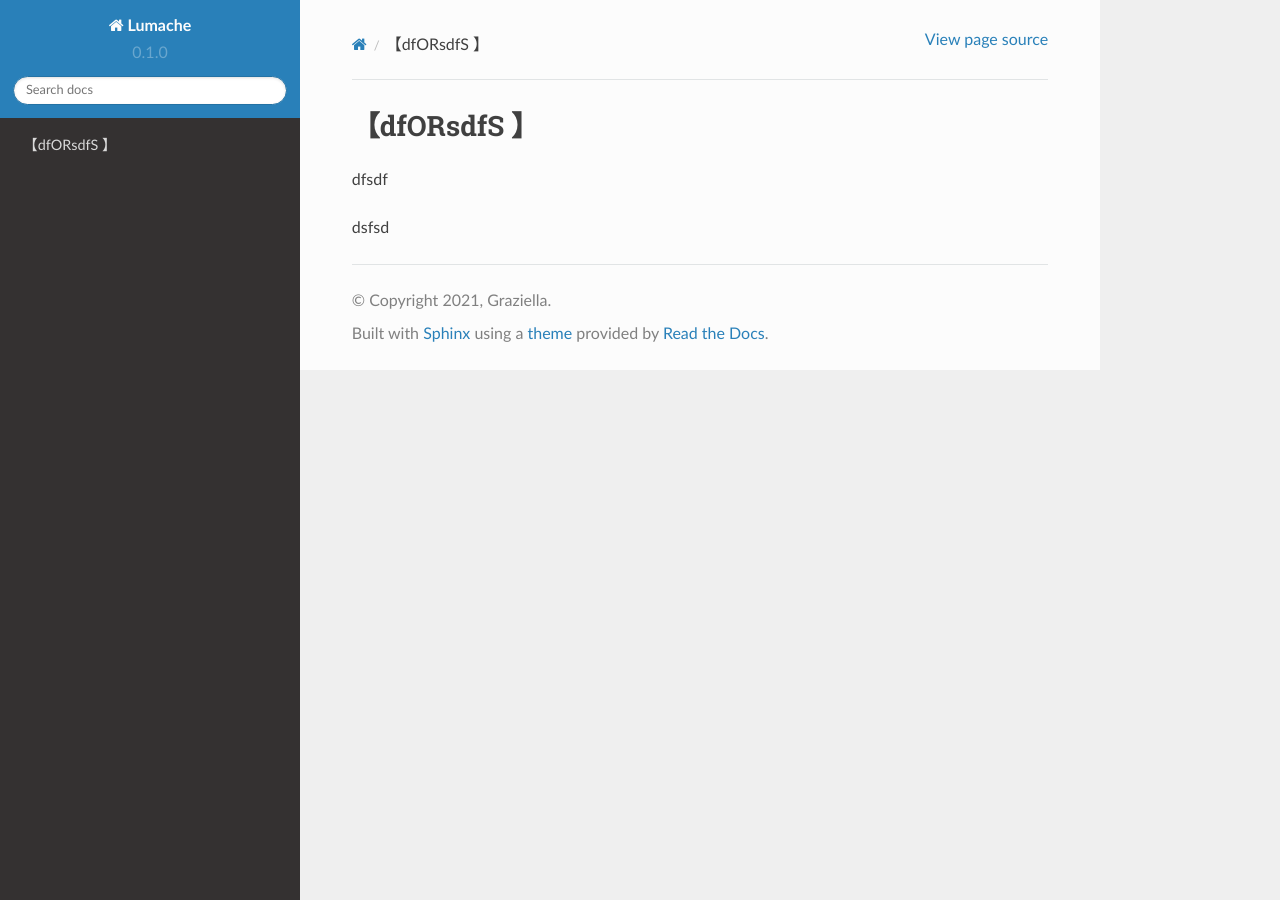
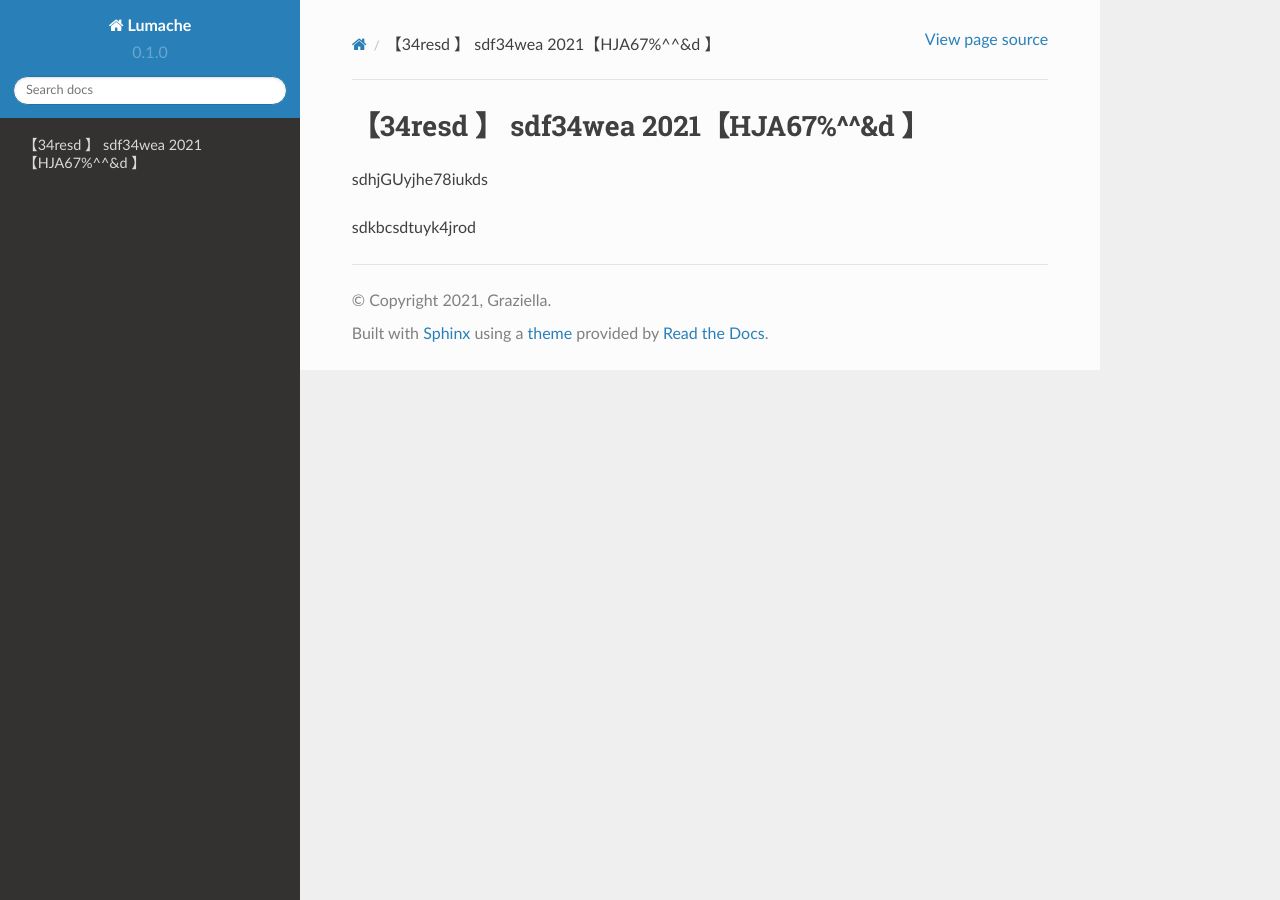
Before and after one commit to jdkj8/Rakahs, a Sphinx documentation site: the page built from docs/source/index.rst, in a window 1280 px wide. Built offline with Sphinx 7.4.7 and the Read the Docs theme 2.0.0, drawn with Linux system fonts in a browser that asks for light colours.

Commit message:
Update index.rst

```diff
--- a/docs/source/index.rst
+++ b/docs/source/index.rst
@@ -1,5 +1,6 @@
-【dfORsdfS 】
+【34resd 】 sdf34wea 2021【HJA67%^^&d 】
 ==============================================================================
-dfsdf
 
-dsfsd
+sdhjGUyjhe78iukds
+
+sdkbcsdtuyk4jrod
```
